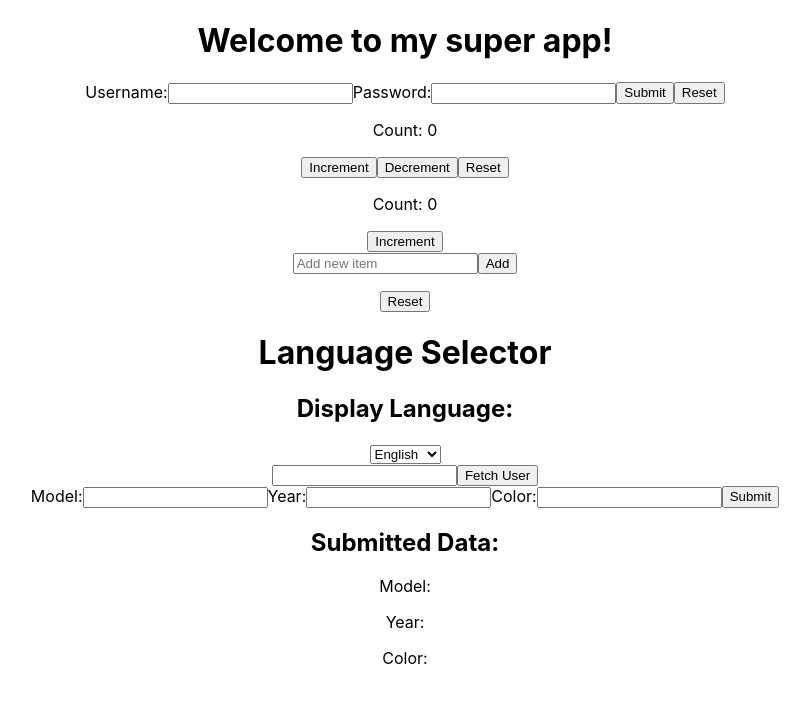
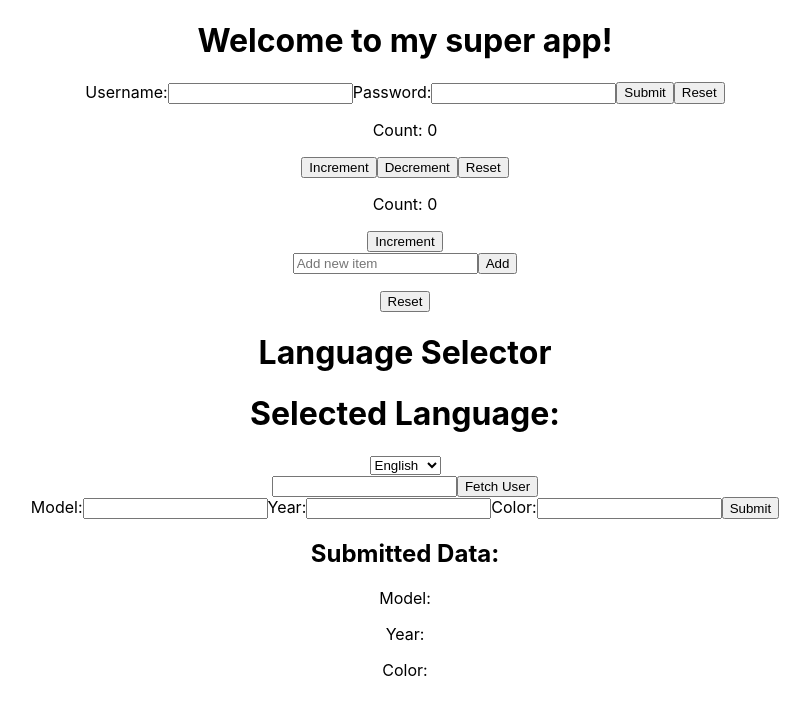
Before and after one commit to AlbertoNeira/react-exercises, a React (Create React App) app in the folder my-app/: page / in a window 1280 px wide. Shown: the top 714 px of the page, without its empty margins (235-1045 px from the left). Built offline with nearby package versions, Linux system fonts and the light colour scheme.

Commit message:
useContext

```diff
--- a/my-app/src/components/DisplayLanguage.js
+++ b/my-app/src/components/DisplayLanguage.js
@@ -1,17 +1,14 @@
-import React from 'react';
+import React, { useContext } from 'react';
 
 import LanguageContext from './LanguageContext';
 
 const DisplayLanguage = () => {
+  const selectedLanguage = useContext(LanguageContext);
+
   return (
-    <LanguageContext.Consumer>
-      {(selectedLanguage) => (
-        <div>
-          <h2>Display Language:</h2>
-          <p>{selectedLanguage}</p>
-        </div>
-      )}
-    </LanguageContext.Consumer>
+    <div>
+      <h1>Selected Language: {selectedLanguage}</h1>
+    </div>
   );
 };
 
```
